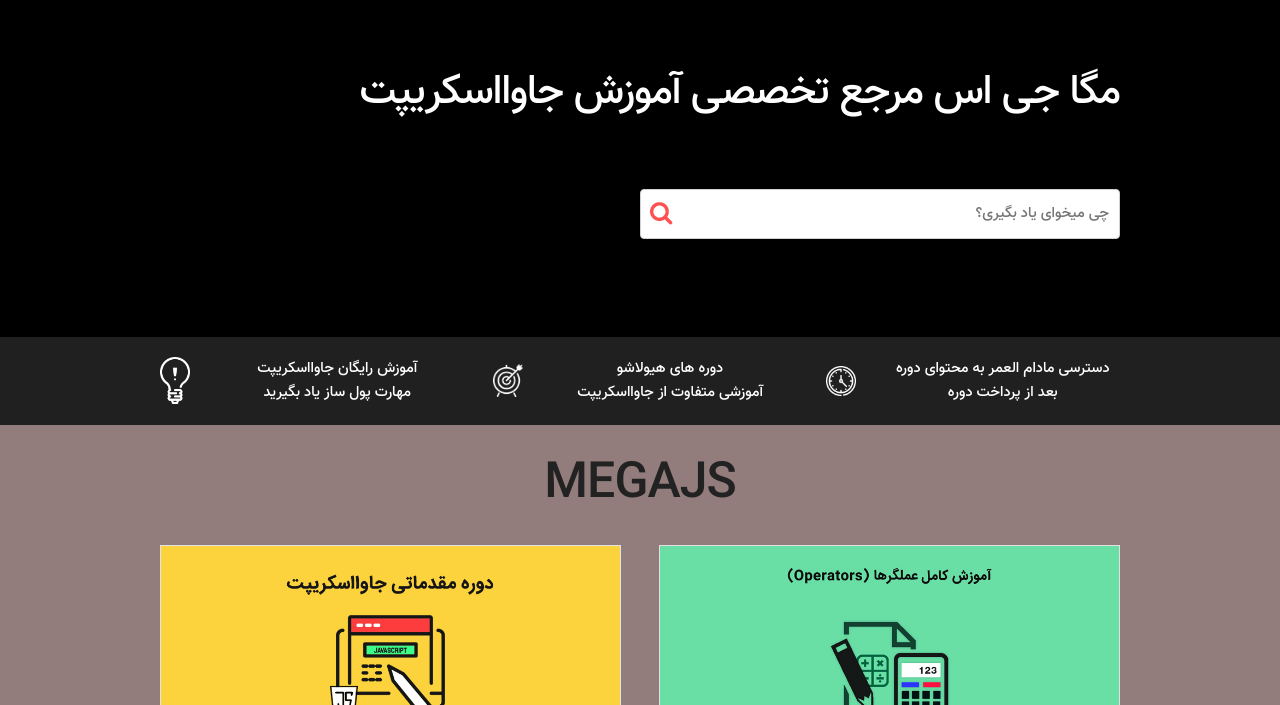
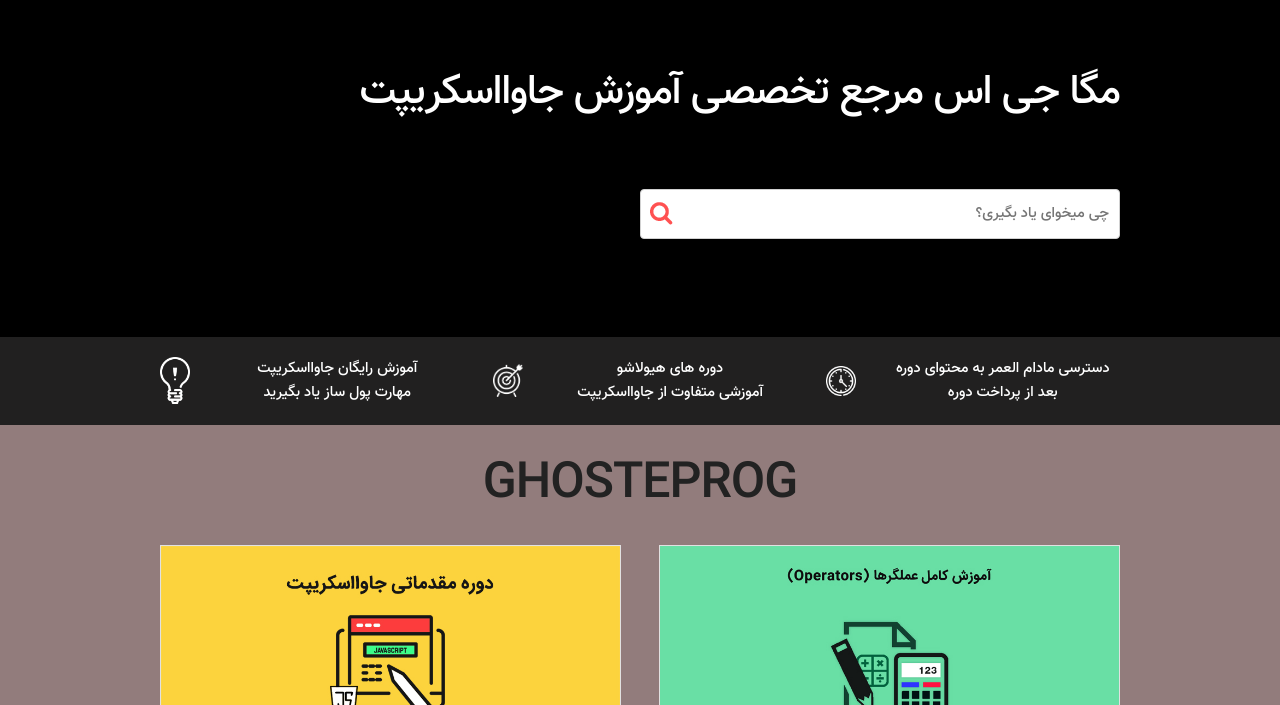
Before and after one commit to Ali-Aseman/shoping-website, a plain HTML site: page shoppingcart/index.html in a window 1280 px wide. Shown: the part 95-800 px from the top of the page. Drawn offline with Linux system fonts and the light colour scheme.

Commit message:
Update index.html

```diff
--- a/shoppingcart/index.html
+++ b/shoppingcart/index.html
@@ -86,7 +86,7 @@
     </div>
 
     <div id="courses-list" class="container">
-        <h1 id="heading" class="heading">MEGAJS</h1>
+        <h1 id="heading" class="heading">GHOSTEPROG</h1>
         <div class="row">
             <div class="six columns">
                 <div class="card">
```
